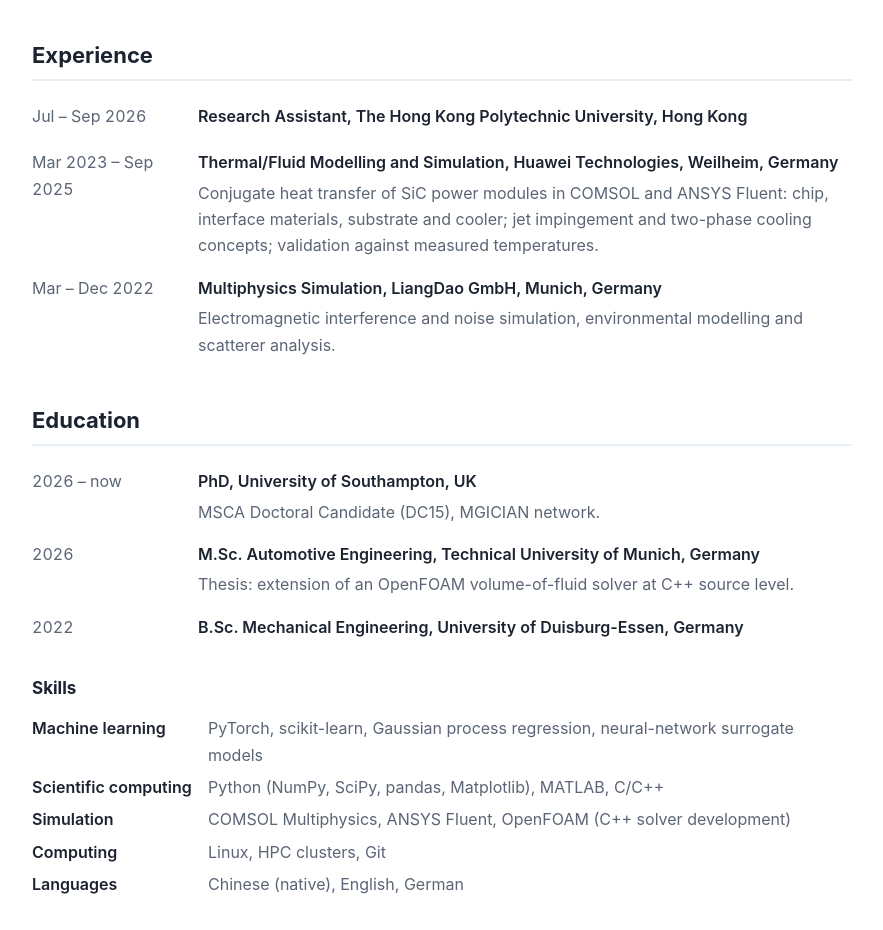
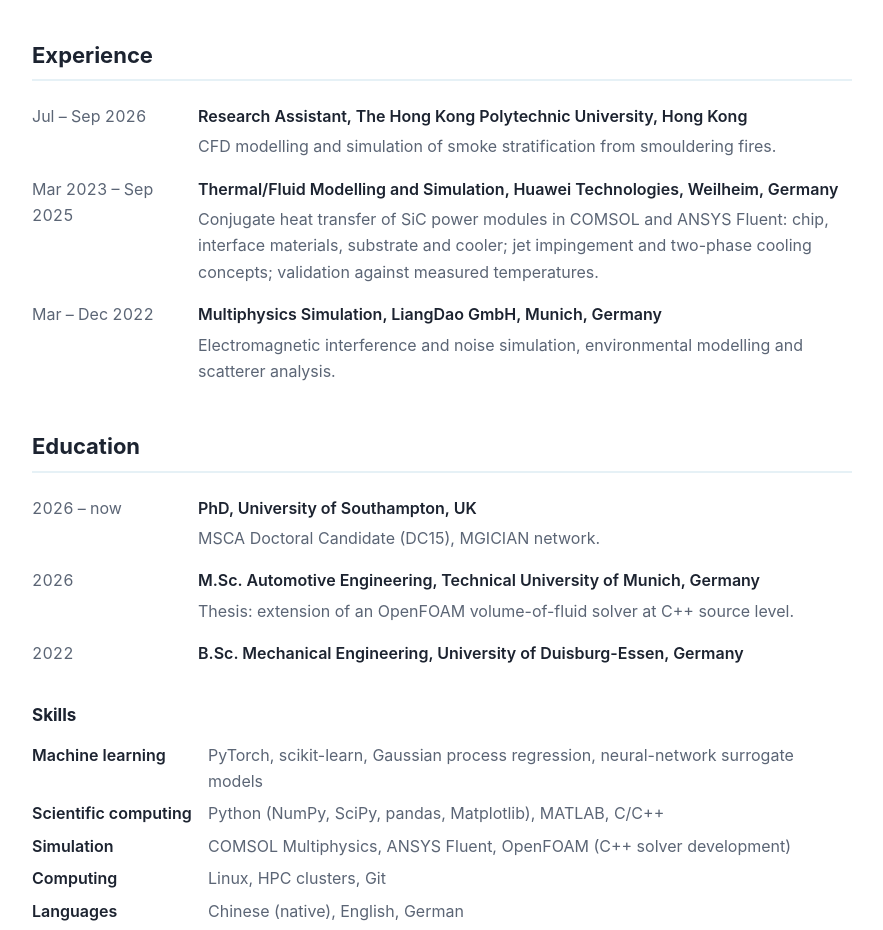
Before and after one commit to 2012Lzfzzzfff/2012lzfzzzfff.github.io, a plain HTML site: page index.html in a window 1280 px wide. Shown: the part 2120-3050 px from the top of the page, without its empty margins (198-1081 px from the left). Drawn offline with Linux system fonts and the light colour scheme.

Commit message:
PolyU: smouldering smoke stratification CFD

```diff
--- a/index.html
+++ b/index.html
@@ -165,6 +165,7 @@
       <div class="when">Jul – Sep 2026</div>
       <div>
         <p class="what">Research Assistant, The Hong Kong Polytechnic University, Hong Kong</p>
+        <p class="muted">CFD modelling and simulation of smoke stratification from smouldering fires.</p>
       </div>
     </div>
     <div class="item">
```
